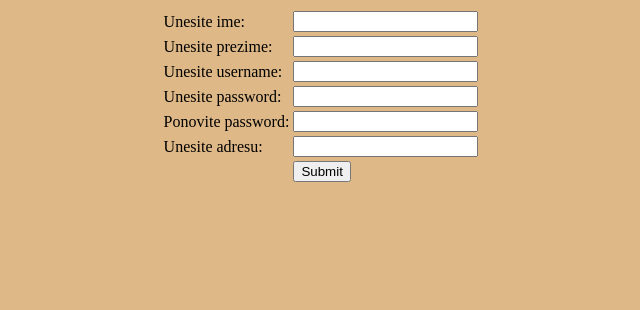
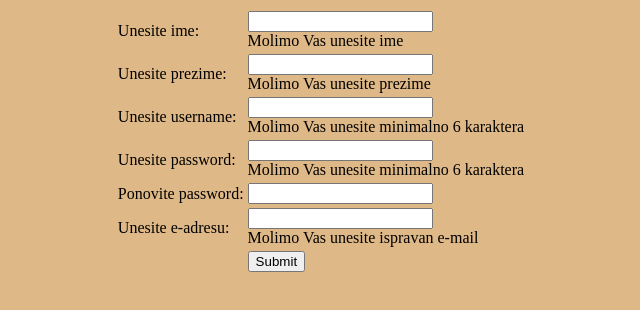
Before and after one commit to Luka729/Web2Projekat, an Angular app in the folder Web2Projekat/: page /registrovanje in a window 1280 px wide. Shown: the top 310 px of the page, without its empty margins (319-959 px from the left). Built offline with nearby package versions, Linux system fonts and the light colour scheme.

Commit message:
Uradjene reaktivne forme
-Validacija nad logovanjem
-Validacija nad registrovanjem

```diff
--- a/Web2Projekat/src/app/app.module.ts
+++ b/Web2Projekat/src/app/app.module.ts
@@ -6,6 +6,8 @@ import { AppComponent } from './app.component';
 import { LogovanjeComponent } from './pocetnaStrana/logovanje/logovanje.component';
 import { RegistrovanjeComponent } from './pocetnaStrana/registrovanje/registrovanje.component';
 import { PadajuciMenijiComponent } from './pocetnaStrana/padajuci-meniji/padajuci-meniji.component';
+import { FormsModule, ReactiveFormsModule } from '@angular/forms';
+
 
 @NgModule({
   declarations: [
@@ -16,7 +18,9 @@ import { PadajuciMenijiComponent } from './pocetnaStrana/padajuci-meniji/padajuc
   ],
   imports: [
     BrowserModule,
-    AppRoutingModule
+    AppRoutingModule,
+    FormsModule,
+    ReactiveFormsModule
   ],
   providers: [],
   bootstrap: [AppComponent]
--- a/Web2Projekat/src/app/pocetnaStrana/logovanje/logovanje.component.html
+++ b/Web2Projekat/src/app/pocetnaStrana/logovanje/logovanje.component.html
@@ -1,12 +1,16 @@
-<form>
+<form [formGroup]="loginForm" (ngSubmit)="onSubmit()">
     <table align="center">
         <tr>
-            <td>
-                <label>Unesite username:</label>
-            </td>
-            <td>
-                <input type="text">
-            </td>
+
+                <td>
+                    <label>Unesite username:</label>
+                </td>
+                <td>
+                    <input type="text" formControlName="userNameProvera">
+                    <div *ngIf="loginForm.controls.userNameProvera.invalid">
+                        Molimo Vas unesite minimalno 6 karaktera
+                    </div>
+                </td>
         </tr>
 
         <tr>
@@ -15,7 +19,10 @@
             </td>
 
             <td>
-                <input type="password">
+                <input type="password" formControlName="lozinkaProvera">
+                <div *ngIf="loginForm.controls.lozinkaProvera.invalid">
+                    Molimo Vas unesite minimalno 6 karaktera
+                </div>
             </td>
 
         </tr>
@@ -25,7 +32,7 @@
                 &nbsp;
             </td>
             <td>
-                <input type="submit" value="Submit">
+                <input type="submit" value="Submit" [disabled]="!loginForm.valid">
             </td>
         </tr>
 
--- a/Web2Projekat/src/app/pocetnaStrana/logovanje/logovanje.component.ts
+++ b/Web2Projekat/src/app/pocetnaStrana/logovanje/logovanje.component.ts
@@ -1,5 +1,6 @@
 import { Component, OnInit } from '@angular/core';
 import { ActivatedRoute } from '@angular/router';
+import { FormGroup, FormControl, Validators } from '@angular/forms';
 
 @Component({
   selector: 'app-logovanje',
@@ -8,9 +9,24 @@ import { ActivatedRoute } from '@angular/router';
 })
 export class LogovanjeComponent implements OnInit {
 
+  loginForm: FormGroup;
+
   constructor(private route: ActivatedRoute) { }
 
   ngOnInit(): void {
+    this.initForm();
+  }
+
+  private initForm() {
+    this.loginForm = new FormGroup({
+      'userNameProvera': new FormControl('', [Validators.required,Validators.minLength(6)]),
+      'lozinkaProvera': new FormControl('',[Validators.required, Validators.minLength(6)])
+    });
+  }
+
+  onSubmit() {
+    console.log(this.loginForm.value);
+    console.log(this.loginForm);
   }
 
 }
--- a/Web2Projekat/src/app/pocetnaStrana/registrovanje/registrovanje.component.html
+++ b/Web2Projekat/src/app/pocetnaStrana/registrovanje/registrovanje.component.html
@@ -1,11 +1,14 @@
-<form>
+<form [formGroup]="registrovanjeForm" (ngSubmit)="onSubmit()">
     <table align="center">
         <tr>
             <td>
                 <label>Unesite ime:</label>
             </td>
             <td>
-                <input type="text">
+                <input type="text" formControlName="imeProvera">
+                <div *ngIf="registrovanjeForm.controls.imeProvera.invalid">
+                    Molimo Vas unesite ime
+                </div>
             </td>
         </tr>
         <tr>
@@ -13,7 +16,10 @@
                 <label>Unesite prezime:</label>
             </td>
             <td>
-                <input type="text">
+                <input type="text" formControlName="prezimeProvera">
+                <div *ngIf="registrovanjeForm.controls.prezimeProvera.invalid">
+                    Molimo Vas unesite prezime
+                </div>
             </td>
         </tr>
         <tr>
@@ -21,7 +27,10 @@
                 <label>Unesite username:</label>
             </td>
             <td>
-                <input type="text">
+                <input type="text" formControlName="userNameProvera">
+                <div *ngIf="registrovanjeForm.controls.userNameProvera.invalid">
+                    Molimo Vas unesite minimalno 6 karaktera
+                </div>
             </td>
         </tr>
         <tr>
@@ -29,7 +38,10 @@
                 <label>Unesite password:</label>
             </td>
             <td>
-                <input type="password">
+                <input type="password" formControlName="lozinkaProvera">
+                <div *ngIf="registrovanjeForm.controls.lozinkaProvera.invalid">
+                    Molimo Vas unesite minimalno 6 karaktera
+                </div>
             </td>
         </tr>
         <tr>
@@ -38,15 +50,18 @@
             </td>
 
             <td>
-                <input type="password">
+                <input type="password" formControlName="proveralozinkeProvera">
             </td>
         </tr>
         <tr>
             <td>
-                <label>Unesite adresu:</label>
+                <label>Unesite e-adresu:</label>
             </td>
             <td>
-                <input type="text">
+                <input type="email" formControlName="eadresaProvera">
+                <div *ngIf="registrovanjeForm.controls.eadresaProvera.invalid">
+                    Molimo Vas unesite ispravan e-mail
+                </div>
             </td>
         </tr>
         <tr>
--- a/Web2Projekat/src/app/pocetnaStrana/registrovanje/registrovanje.component.ts
+++ b/Web2Projekat/src/app/pocetnaStrana/registrovanje/registrovanje.component.ts
@@ -1,4 +1,5 @@
 import { Component, OnInit } from '@angular/core';
+import { FormGroup, FormControl, Validators, AbstractControl, ValidationErrors } from '@angular/forms';
 
 @Component({
   selector: 'app-registrovanje',
@@ -9,7 +10,35 @@ export class RegistrovanjeComponent implements OnInit {
 
   constructor() { }
 
+  registrovanjeForm: FormGroup;
+
   ngOnInit(): void {
+    this.initForm();
+  }
+
+  public jeJednako(c:AbstractControl):ValidationErrors | null{
+    const kljuc: string[]=Object.keys(c.value);
+    for(const i in kljuc){
+      if(i!=='0'&&c.value[kljuc[+i-1]]!==c.value[kljuc[i]]){
+        return{jeJednako:true};
+      }
+    }
+  }
+
+  private initForm() {
+    this.registrovanjeForm = new FormGroup({
+      'imeProvera' : new FormControl('',[Validators.required]),
+      'prezimeProvera' : new FormControl('',[Validators.required]),
+      'userNameProvera': new FormControl('', [Validators.required,Validators.minLength(6)]),
+      'lozinkaProvera': new FormControl('',[Validators.required, Validators.minLength(6)]),
+      'proveralozinkeProvera' : new FormControl('',[Validators.required]),
+      'eadresaProvera' : new FormControl('',[Validators.required,Validators.email])
+    });
+  }
+
+  onSubmit() {
+    console.log(this.registrovanjeForm.value);
+    console.log(this.registrovanjeForm);
   }
 
 }
```
